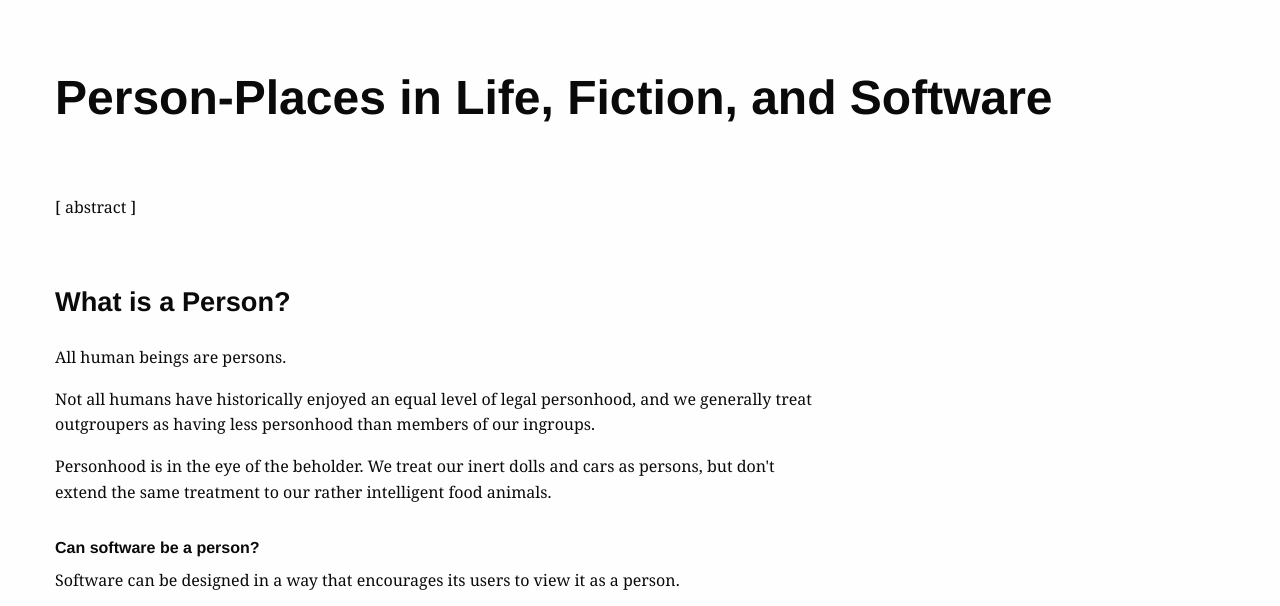
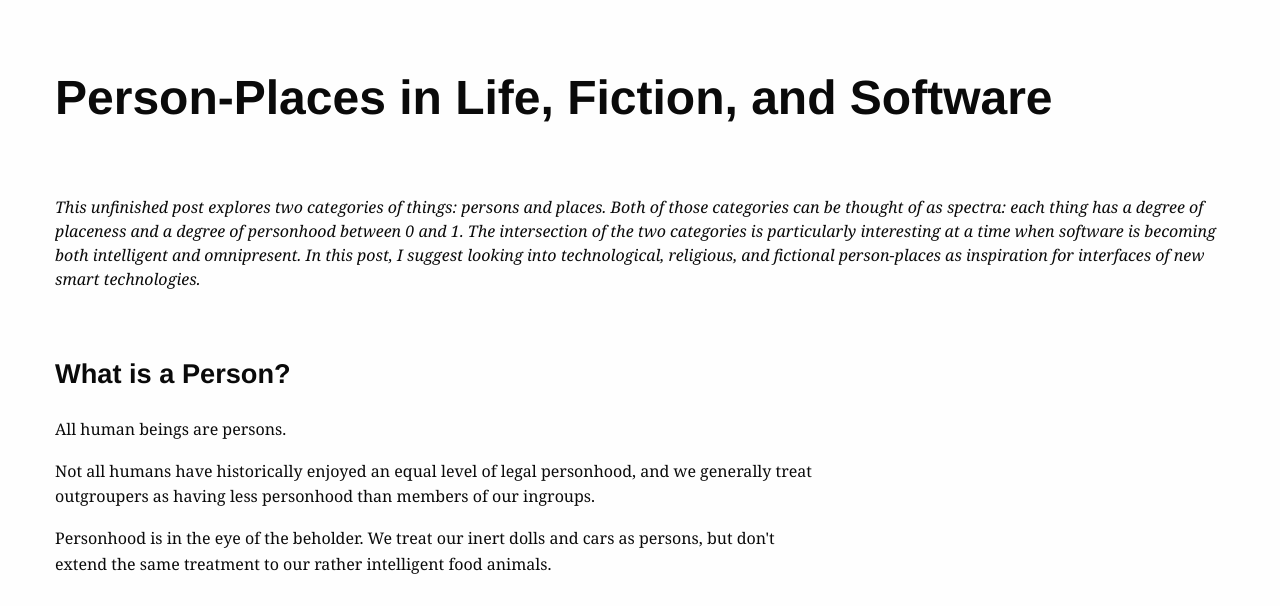
Before and after one commit to suchaone/magicalplaces, a plain HTML site: page index.html in a window 1280 px wide. Shown: the top 606 px of the page. Drawn offline with Linux system fonts and the light colour scheme.

Commit message:
abstract

```diff
--- a/index.html
+++ b/index.html
@@ -14,7 +14,7 @@
       <div class="small-12 columns">
         <h1>Person-Places in Life, Fiction, and Software</h1>
 
-        [ abstract ]
+        <em>This unfinished post explores two categories of things: persons and places. Both of those categories can be thought of as spectra: each thing has a degree of placeness and a degree of personhood between 0 and 1. The intersection of the two categories is particularly interesting at a time when software is becoming both intelligent and omnipresent. In this post, I suggest looking into technological, religious, and fictional person-places as inspiration for interfaces of new smart technologies.</em>
 
         <h2>What is a Person?</h2>
       </div>
@@ -24,6 +24,7 @@
         <p>All human beings are persons.</p>
         <p>Not all humans have historically enjoyed an equal level of legal personhood, and we generally treat outgroupers as having less personhood than members of our ingroups.</p>
         <p>Personhood is in the eye of the beholder. We treat our inert dolls and cars as persons, but don't extend the same treatment to our rather intelligent food animals.</p>
+
         <h3>Can software be a person?</h3>
         <p>Software can be designed in a way that encourages its users to view it as a person.</p>
         <ul>
```
